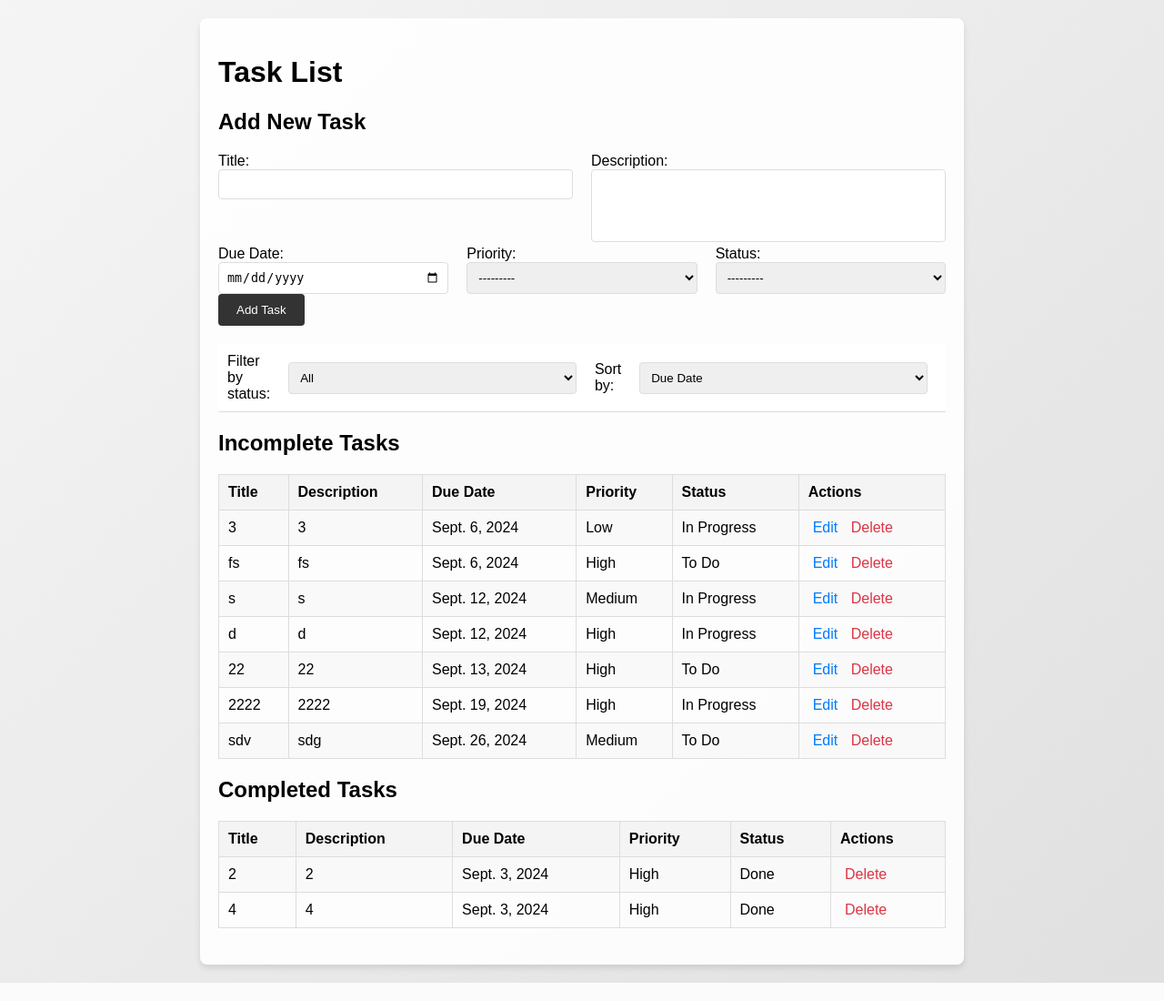
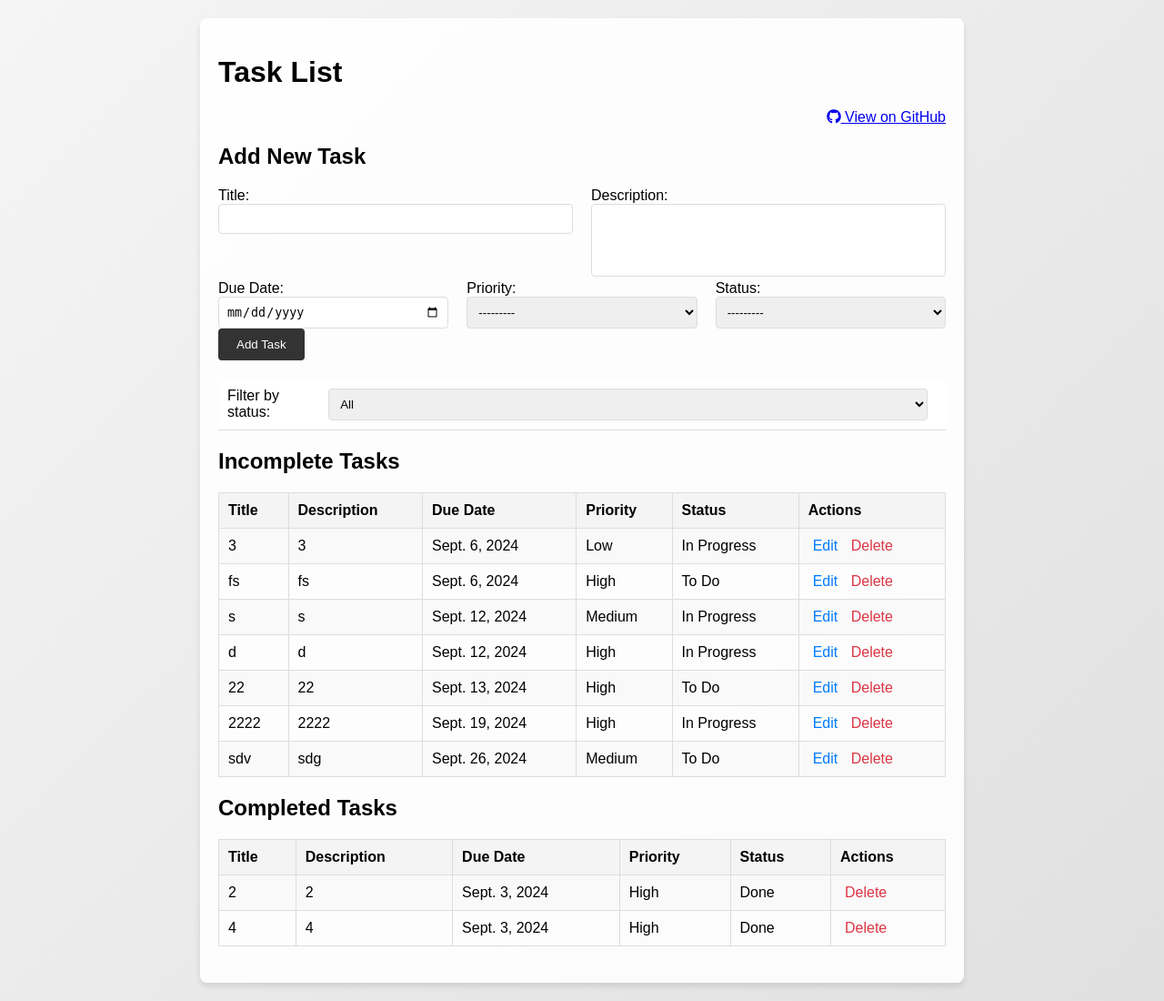
Before and after one commit to zeddkhan03/django-tasklist, a Django app: page /tasks/ in a window 1280 px wide. Shown: the whole page at 91% size. Run offline with Django 5.2, Linux system fonts and the light colour scheme; data comes from the database, SQL or seed files in the repository; both versions use the stored data as it was after the commit.

Commit message:
Added Github Repo Button

```diff
--- /dev/null
+++ b/requirements.txt
@@ -0,0 +1,3 @@
+asgiref==3.8.1
+Django==5.1.1
+sqlparse==0.5.1
--- a/tasklist/urls.py
+++ b/tasklist/urls.py
@@ -3,5 +3,5 @@ from django.urls import path, include
 
 urlpatterns = [
     path('admin/', admin.site.urls),
-    path('tasks/', include('tasks.urls')),  # Ensure this line exists
+    path('tasks/', include('tasks.urls')),
 ]
--- a/tasks/templates/tasks/task_list.html
+++ b/tasks/templates/tasks/task_list.html
@@ -1,18 +1,27 @@
 <!DOCTYPE html>
 <html lang="en">
+
 <head>
     <meta charset="UTF-8">
     <meta name="viewport" content="width=device-width, initial-scale=1.0">
     <title>Task List</title>
     {% load static %}
     <link rel="stylesheet" type="text/css" href="{% static 'tasks/styles.css' %}">
+    <!-- Add FontAwesome for GitHub Icon -->
+    <link rel="stylesheet" href="https://cdnjs.cloudflare.com/ajax/libs/font-awesome/6.0.0-beta3/css/all.min.css">
 </head>
+
 <body>
     <div class="background">
         <div class="glass-card">
             <h1>Task List</h1>
 
-
+            <!-- Add GitHub Button -->
+            <div class="github-button-container" style="text-align: right;">
+                <a href="https://github.com/zeddkhan03/django-tasklist" target="_blank" class="github-button">
+                    <i class="fab fa-github"></i> View on GitHub
+                </a>
+            </div>
 
             <!-- Add Task Form -->
             <div class="form-container">
@@ -46,24 +55,21 @@
                     <button type="submit" class="submit-button">Add Task</button>
                 </form>
             </div>
+
             <!-- Sticky Filter and Sort Section -->
             <div class="filter-sort-container">
-                <form method="get" class="filter-form">
+                <form method="get" action="{% url 'task_list' %}">
                     <div class="filters">
-                        <label>Filter by status:</label>
-                        <select name="status" onchange="this.form.submit()">
+                        <label for="status">Filter by status:</label>
+                        <select name="status" id="status" onchange="this.form.submit()">
                             <option value="">All</option>
                             <option value="To Do" {% if request.GET.status == 'To Do' %}selected{% endif %}>To Do</option>
                             <option value="In Progress" {% if request.GET.status == 'In Progress' %}selected{% endif %}>In Progress</option>
                             <option value="Done" {% if request.GET.status == 'Done' %}selected{% endif %}>Done</option>
                         </select>
-                        <label>Sort by:</label>
-                        <select name="sort_by" onchange="this.form.submit()">
-                            <option value="due_date" {% if request.GET.sort_by == 'due_date' %}selected{% endif %}>Due Date</option>
-                            <option value="priority" {% if request.GET.sort_by == 'priority' %}selected{% endif %}>Priority</option>
-                        </select>
                     </div>
                 </form>
+
             </div>
 
             <!-- Tasks List -->
@@ -89,7 +95,8 @@
                         <td>{{ task.get_status_display }}</td>
                         <td>
                             <a href="{% url 'edit_task' task.id %}" class="edit-button">Edit</a>
-                            <a href="{% url 'delete_task' task.id %}" class="delete-button" onclick="return confirm('Are you sure?');">Delete</a>
+                            <a href="{% url 'delete_task' task.id %}" class="delete-button"
+                                onclick="return confirm('Are you sure?');">Delete</a>
                         </td>
                     </tr>
                     {% empty %}
@@ -122,7 +129,8 @@
                         <td>{{ task.get_priority_display }}</td>
                         <td>{{ task.get_status_display }}</td>
                         <td>
-                            <a href="{% url 'delete_task' task.id %}" class="delete-button" onclick="return confirm('Are you sure?');">Delete</a>
+                            <a href="{% url 'delete_task' task.id %}" class="delete-button"
+                                onclick="return confirm('Are you sure?');">Delete</a>
                         </td>
                     </tr>
                     {% empty %}
@@ -135,4 +143,5 @@
         </div>
     </div>
 </body>
+
 </html>
```
Also changed, not shown: README.md, db.sqlite3, 5 other files.
